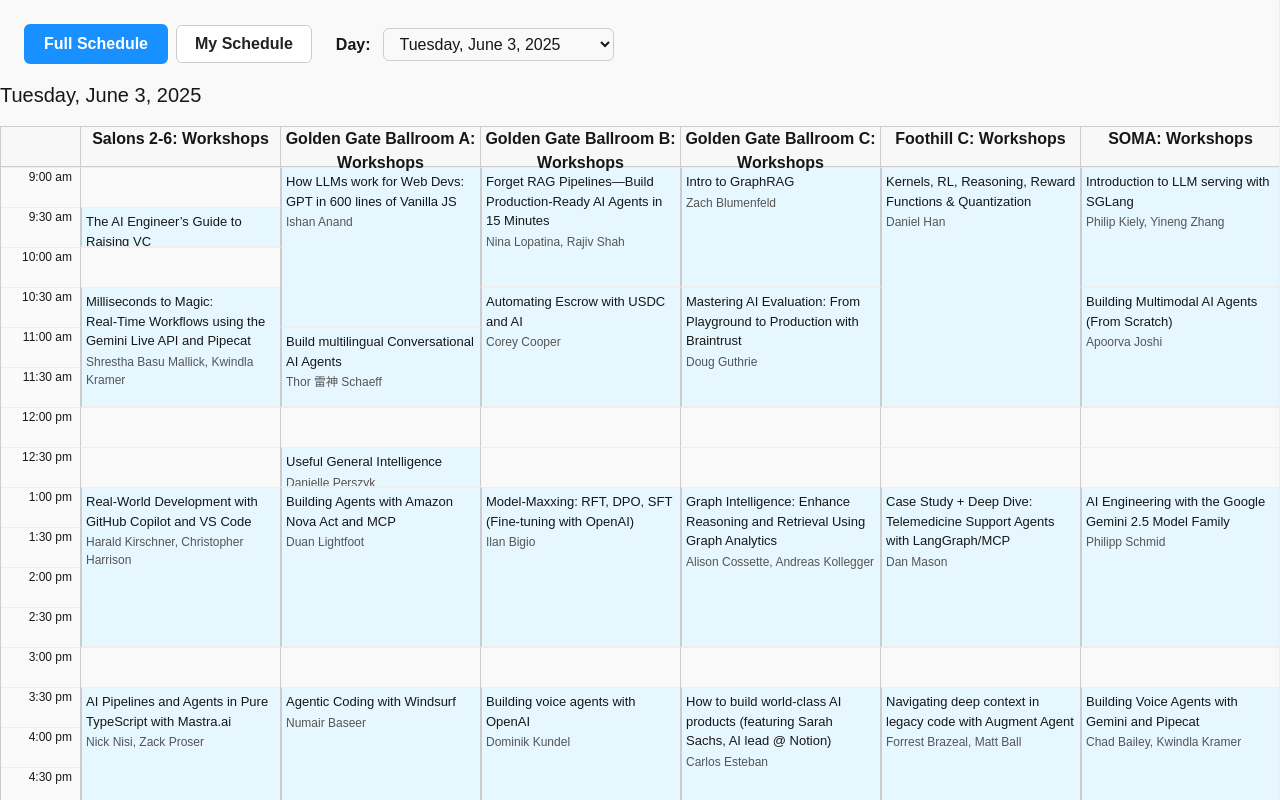
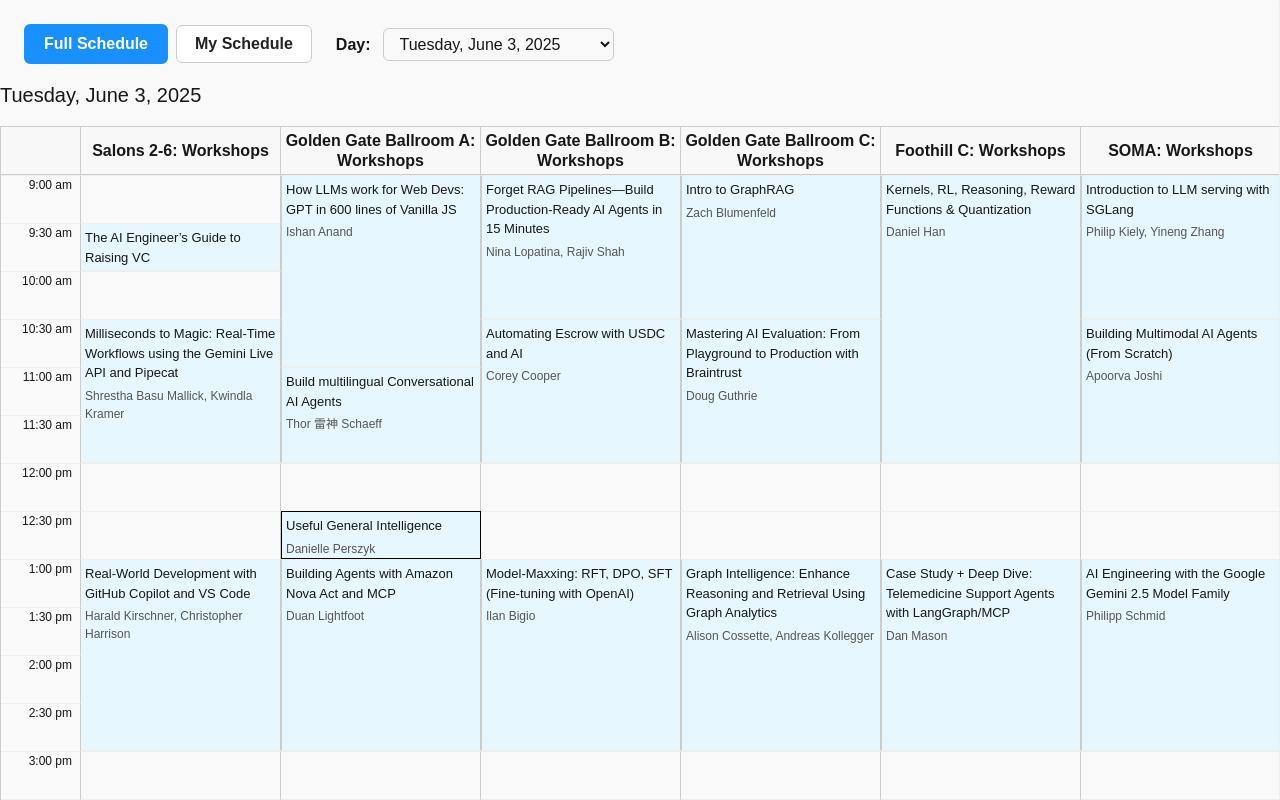
Before and after one commit to gwitwer/aiewf25, a Next.js app: page / in a window 1280 px wide. Built offline with nearby package versions, Linux system fonts and the light colour scheme.

Commit message:
Fix styling

```diff
--- a/src/components/CalendarView.tsx
+++ b/src/components/CalendarView.tsx
@@ -18,7 +18,7 @@
 }
 
 const startHour = 9;
-const endHour = 19;
+const endHour = 18;
 const blocksPerHour = 6; // 10-min intervals
 const blocksPer30Min = 3;
 const totalBlocks = (endHour - startHour) * blocksPerHour;
@@ -71,37 +71,34 @@
   }
 
   return (
-    <div style={{ marginBottom: 40 }}>
-      {title && <h2 style={{ margin: '16px 0', fontSize: 20 }}>{title}</h2>}
-      <div style={{ overflowX: 'auto', width: '100%' }}>
+    <div className="w-full h-full overflow-x-auto">
+      {title && <h2 className="my-4 text-[20px]">{title}</h2>}
       <div
+        className="grid border border-[#ccc] relative"
         style={{
-            display: 'grid',
           gridTemplateColumns: `80px repeat(${rooms.length}, 200px)`,
-            gridTemplateRows: `repeat(${totalRows}, 40px)`,
-            border: '1px solid #ccc',
-            position: 'relative',
+          gridTemplateRows: `repeat(${totalRows}, 48px)`,
           minWidth: 80 + rooms.length * 200,
+          height: '100%',
         }}
       >
         {/* Header Row */}
-          <div style={{ gridColumn: '1 / span 1', gridRow: '1 / span 1', background: '#f8f8f8', fontWeight: 'bold', borderRight: '1px solid #ccc', borderBottom: '1px solid #ccc', zIndex: 2 }} />
+        <div
+          className="bg-[#f8f8f8] font-bold border-r border-b border-[#ccc] z-20 sticky left-0 flex items-center"
+          style={{ gridColumn: '1 / span 1', gridRow: '1 / span 1' }}
+        />
         {rooms.map((room, i) => (
           <div
             key={room.id}
+            className="bg-[#f8f8f8] font-bold border-r border-b border-[#ccc] text-center z-20 flex items-center justify-center"
             style={{
               gridColumn: `${i + 2} / span 1`,
               gridRow: '1 / span 1',
-                background: '#f8f8f8',
-                fontWeight: 'bold',
-                borderRight: '1px solid #ccc',
-                borderBottom: '1px solid #ccc',
-                textAlign: 'center',
-                zIndex: 2,
               width: 200,
               minWidth: 200,
               maxWidth: 200,
               boxSizing: 'border-box',
+              lineHeight: 1.2,
             }}
           >
             {room.name}
@@ -112,16 +109,11 @@
           <React.Fragment key={rowIdx}>
             {/* Time label */}
             <div
+              className="bg-[#fafafa] text-[12px] text-right pr-2 z-20 sticky left-0 border-t border-r border-[#eee] border-r-[#ccc]"
               style={{
                 gridColumn: '1 / span 1',
                 gridRow: `${rowIdx + 2} / span 1`,
-                  borderTop: '1px solid #eee',
-                  borderRight: '1px solid #ccc',
-                  background: '#fafafa',
-                  fontSize: 12,
-                  textAlign: 'right',
-                  paddingRight: 8,
-                  zIndex: 1,
+                backgroundClip: 'padding-box',
               }}
             >
               {getTimeLabel(rowIdx)}
@@ -145,12 +137,10 @@
                 return (
                   <div
                     key={room.id + '-' + rowIdx}
+                    className="border-t border-r border-[#eee] border-r-[#ccc] relative"
                     style={{
                       gridColumn: `${colIdx + 2} / span 1`,
                       gridRow: `${rowIdx + 2} / span 1`,
-                        borderTop: '1px solid #eee',
-                        borderRight: '1px solid #ccc',
-                        position: 'relative',
                       width: 200,
                       minWidth: 200,
                       maxWidth: 200,
@@ -161,42 +151,69 @@
               }
               // Only render the event once, spanning the correct number of blocks
               const spanBlocks = event.endBlock - event.startBlock;
-                const spanRows = Math.ceil(spanBlocks / blocksPer30Min * 1); // in 30-min rows
               const isSelected = selectedEventIds.includes(event.session.id);
               const isConflicting = conflictIds.has(event.session.id);
               const isActive = activeEventId === event.session.id;
-                let borderColor = '#e6f7ff';
-                if (isActive) borderColor = '#52c41a';
-                else if (isConflicting) borderColor = '#ffb3b3';
-                else if (isSelected) borderColor = '#1890ff';
-                const isHighlighted = isSelected || isConflicting || isActive;
+              // Border color logic
+              let borderLeftRight = '#ccc';
+              let borderTopBottom = '#eee';
+              // Check if this is the only event in the row and has no overlap
+              const eventsInRow: { event: EventGridPlacement; colIdx: number }[] = [];
+              rooms.forEach((r, cIdx) => {
+                for (let b = 0; b < blocksPer30Min; ++b) {
+                  const placement = grid[blockStart + b][cIdx];
+                  if (placement && placement.startBlock === blockStart + b) {
+                    eventsInRow.push({ event: placement, colIdx: cIdx });
+                    break;
+                  }
+                }
+              });
+              if (
+                eventsInRow.length === 1 &&
+                !sessions.some(
+                  (s) => s.id !== event.session.id && isOverlap(event.session, s)
+                )
+              ) {
+                borderLeftRight = 'black';
+                borderTopBottom = 'black';
+              }
+              if (isSelected) {
+                borderLeftRight = '#52c41a';
+                borderTopBottom = '#52c41a';
+              }
+              if (isConflicting) {
+                borderLeftRight = '#ffb3b3';
+                borderTopBottom = '#ffb3b3';
+              }
+              if (isActive) {
+                borderLeftRight = '#1890ff';
+                borderTopBottom = '#1890ff';
+              }
               return (
                 <div
                   key={room.id + '-' + rowIdx}
+                  className="bg-[#e6f7ff] relative overflow-hidden"
                   style={{
                     gridColumn: `${colIdx + 2} / span 1`,
                     gridRow: `${rowIdx + 2} / span ${Math.ceil(spanBlocks / blocksPer30Min)}`,
-                      borderTop: isHighlighted ? `1px solid ${borderColor}` : '1px solid #eee',
-                      borderRight: isHighlighted ? `1px solid ${borderColor}` : '1px solid #ccc',
-                      borderBottom: isHighlighted ? `1px solid ${borderColor}` : '1px solid #eee',
-                      borderLeft: isHighlighted ? `1px solid ${borderColor}` : '1px solid #ccc',
-                      background: '#e6f7ff',
-                      position: 'relative',
-                      cursor: onEventClick ? 'pointer' : undefined,
-                      zIndex: 1,
+                    borderTop: `1px solid ${borderTopBottom}`,
+                    borderRight: `1px solid ${borderLeftRight}`,
+                    borderBottom: `1px solid ${borderTopBottom}`,
+                    borderLeft: colIdx === 0 ? 'none' : `1px solid ${borderLeftRight}`,
                     width: 200,
                     minWidth: 200,
                     maxWidth: 200,
                     boxSizing: 'border-box',
-                      overflow: 'hidden',
+                    cursor: onEventClick ? 'pointer' : undefined,
+                    zIndex: 1,
                   }}
                   onClick={onEventClick ? () => onEventClick(event!.session.id) : undefined}
                   title={isConflicting ? 'Conflicts with another selected event' : isSelected ? 'Selected' : 'Click to select'}
                 >
-                    <div style={{ fontWeight: 500, fontSize: 13, padding: 4, overflow: 'hidden', textOverflow: 'ellipsis', whiteSpace: 'normal', wordBreak: 'break-word' }}>
+                  <div className="font-medium text-[13px] p-1 overflow-hidden text-ellipsis whitespace-normal break-words">
                     {event.session.title}
                     {Array.isArray(event.session.speakers) && event.session.speakers.length > 0 && (
-                        <div style={{ fontWeight: 400, fontSize: 12, color: '#555', marginTop: 2 }}>
+                      <div className="font-normal text-[12px] text-[#555] mt-1">
                         {event.session.speakers
                           .map((id: string) => speakerMap[id]?.fullName)
                           .filter(Boolean)
@@ -211,7 +228,6 @@
         ))}
       </div>
     </div>
-    </div>
   );
 };
 
--- a/src/components/Sidebar.tsx
+++ b/src/components/Sidebar.tsx
@@ -69,7 +69,7 @@
             right: 12,
             background: 'none',
             border: 'none',
-            fontSize: 22,
+            fontSize: 28,
             color: '#888',
             cursor: 'pointer',
             zIndex: 2,
@@ -90,17 +90,19 @@
             borderRadius: 6,
             fontWeight: 600,
             cursor: 'pointer',
-            marginBottom: 20,
+            margin: '20px 0',
             width: '100%',
           }}
         >
           {isSelected ? 'Deselect' : 'Select'}
         </button>
         <h2 style={{ fontSize: 20, marginBottom: 8 }}>{event.title}</h2>
-        <div style={{ marginBottom: 12, color: '#666' }}>{event.description}</div>
+        <div style={{ marginBottom: 16, color: '#444', fontWeight: 500 }}>
+          {formatTimeRange(event.startsAt, event.endsAt)}
+        </div>
         <div style={{ marginBottom: 16 }}>
           <strong>Speakers:</strong>
-          <ul style={{ margin: 0, padding: 0, listStyle: 'none' }}>
+          <ul style={{ margin: '8px 0', padding: 0, listStyle: 'none' }}>
             {speakers.length === 0 && <li style={{ color: '#aaa' }}>None</li>}
             {speakers.map(speaker => (
               <li key={speaker.id} style={{ marginBottom: 6, display: 'flex', alignItems: 'center' }}>
@@ -113,9 +115,25 @@
             ))}
           </ul>
         </div>
+        <div style={{ marginBottom: 12, color: '#666' }}>{event.description}</div>
       </div>
     </div>
   );
 };
 
 export default Sidebar;
+
+function formatTimeRange(startsAt: string, endsAt: string) {
+  const start = new Date(startsAt);
+  const end = new Date(endsAt);
+  return `${formatTime(start)} - ${formatTime(end)}`;
+}
+
+function formatTime(date: Date) {
+  let h = date.getHours();
+  const m = date.getMinutes();
+  const ampm = h < 12 ? 'am' : 'pm';
+  h = h % 12;
+  if (h === 0) h = 12;
+  return `${h}:${m.toString().padStart(2, '0')} ${ampm}`;
+}
```
Also changed, not shown: app/schedule.json. Lines whose indentation alone changed are shown as unchanged.
